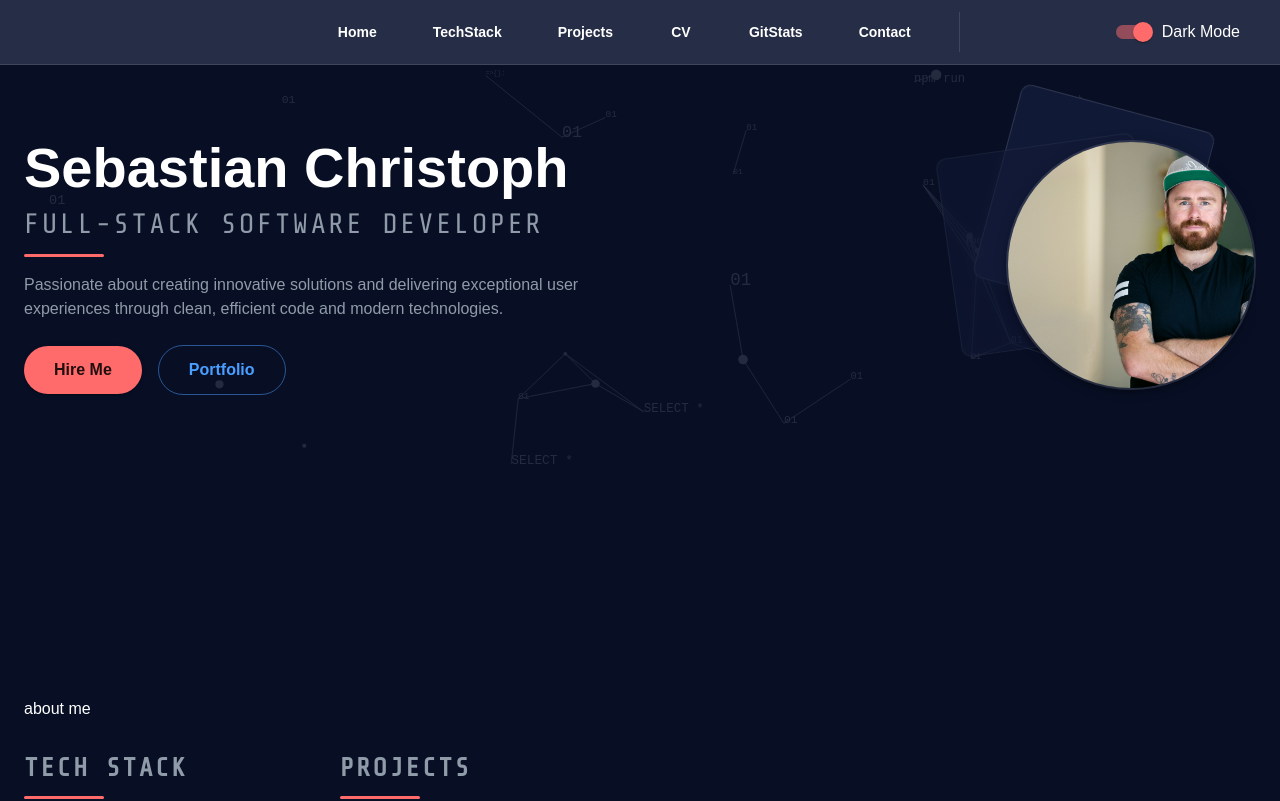
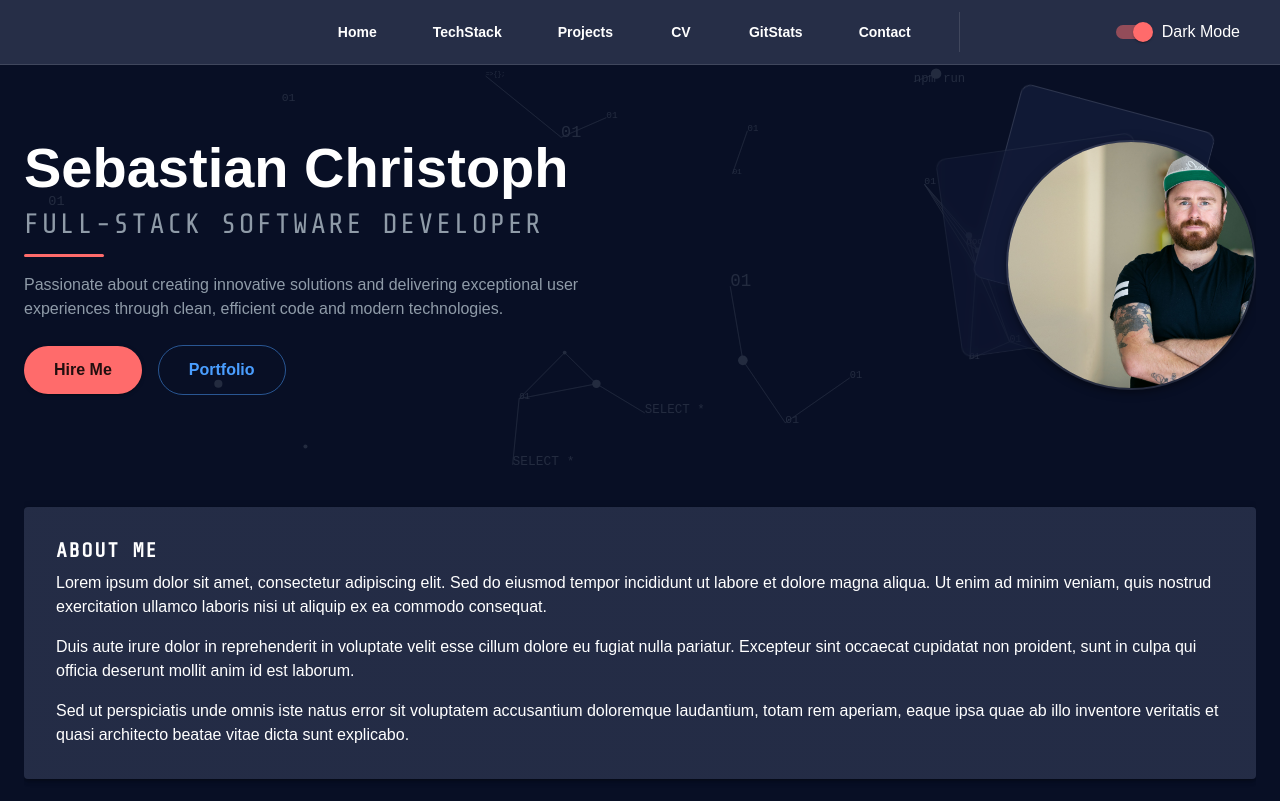
Before and after one commit to SebastianChristoph/portfolio, a React (Vite) app: page / in a window 1280 px wide. Shown: the top 801 px of the page. Built offline with nearby package versions, Linux system fonts and the light colour scheme; some icons are missing.

Commit message:
About me Styling

```diff
--- a/src/components/AboutMe.tsx
+++ b/src/components/AboutMe.tsx
@@ -1,22 +1,35 @@
-import SchoolIcon from '@mui/icons-material/School';
 import { Box, Paper, Typography } from "@mui/material";
-import { motion } from "framer-motion";
-import { useState } from "react";
-import { useInView } from "react-intersection-observer";
 
-
-export default function Cv() {
-
+export default function AboutMe() {
   return (
     <Box sx={{
       width: '100%',
       py: 4,
       position: 'relative',
-      mt: "200px",
       overflow: 'hidden'
     }}>
-
- about me
+      <Paper
+        elevation={3}
+        sx={{
+          p: 4,
+          width: '100%',
+         mb: "100px",
+          mx: 'auto'
+        }}
+      >
+        <Typography variant="h4" gutterBottom>
+          About Me
+        </Typography>
+        <Typography variant="body1" paragraph>
+          Lorem ipsum dolor sit amet, consectetur adipiscing elit. Sed do eiusmod tempor incididunt ut labore et dolore magna aliqua. Ut enim ad minim veniam, quis nostrud exercitation ullamco laboris nisi ut aliquip ex ea commodo consequat.
+        </Typography>
+        <Typography variant="body1" paragraph>
+          Duis aute irure dolor in reprehenderit in voluptate velit esse cillum dolore eu fugiat nulla pariatur. Excepteur sint occaecat cupidatat non proident, sunt in culpa qui officia deserunt mollit anim id est laborum.
+        </Typography>
+        <Typography variant="body1">
+          Sed ut perspiciatis unde omnis iste natus error sit voluptatem accusantium doloremque laudantium, totam rem aperiam, eaque ipsa quae ab illo inventore veritatis et quasi architecto beatae vitae dicta sunt explicabo.
+        </Typography>
+      </Paper>
     </Box>
   );
 }
--- a/src/components/Hero.tsx
+++ b/src/components/Hero.tsx
@@ -10,7 +10,7 @@
   justifyContent: 'center',
   position: 'relative',
   overflow: 'hidden',
-  marginBottom: "100px",
+  marginBottom: "10px",
 }));
 
 const ContentWrapper = styled(Box)(({ theme }) => ({
```
